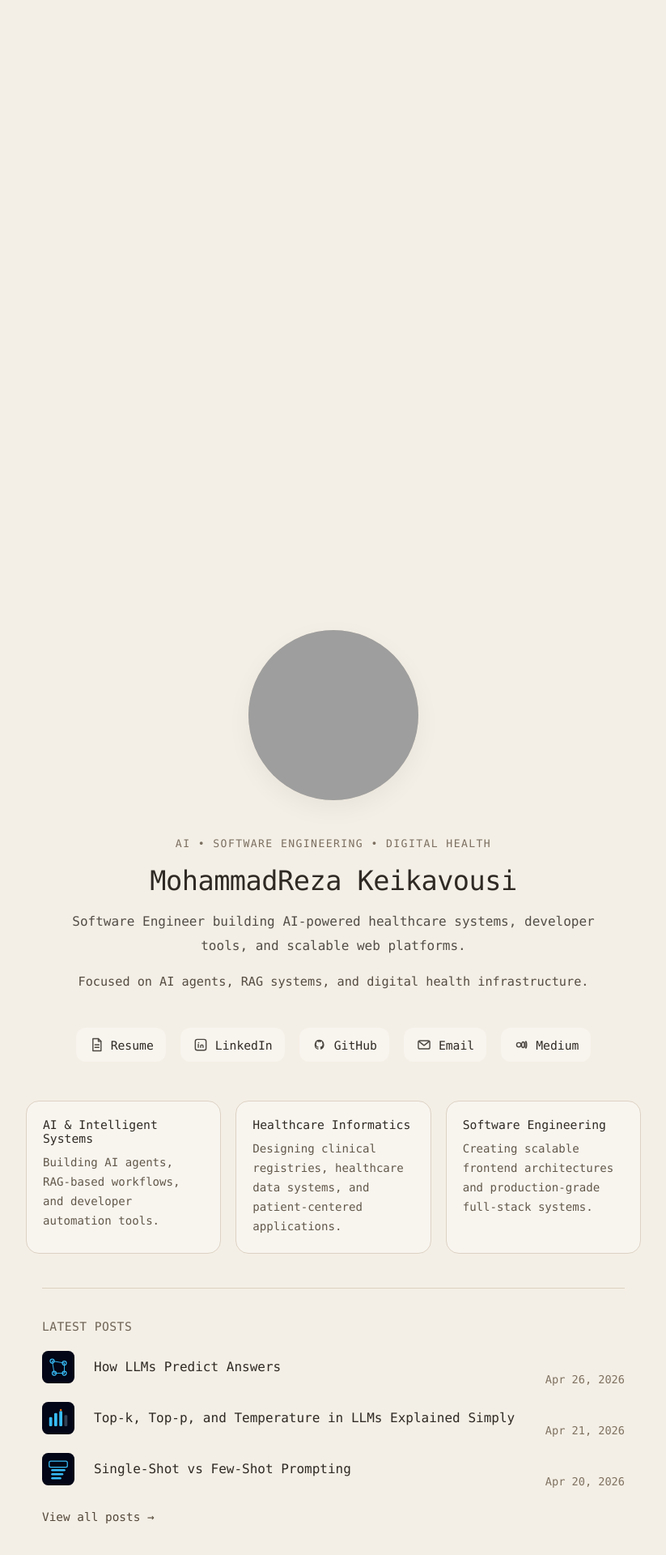
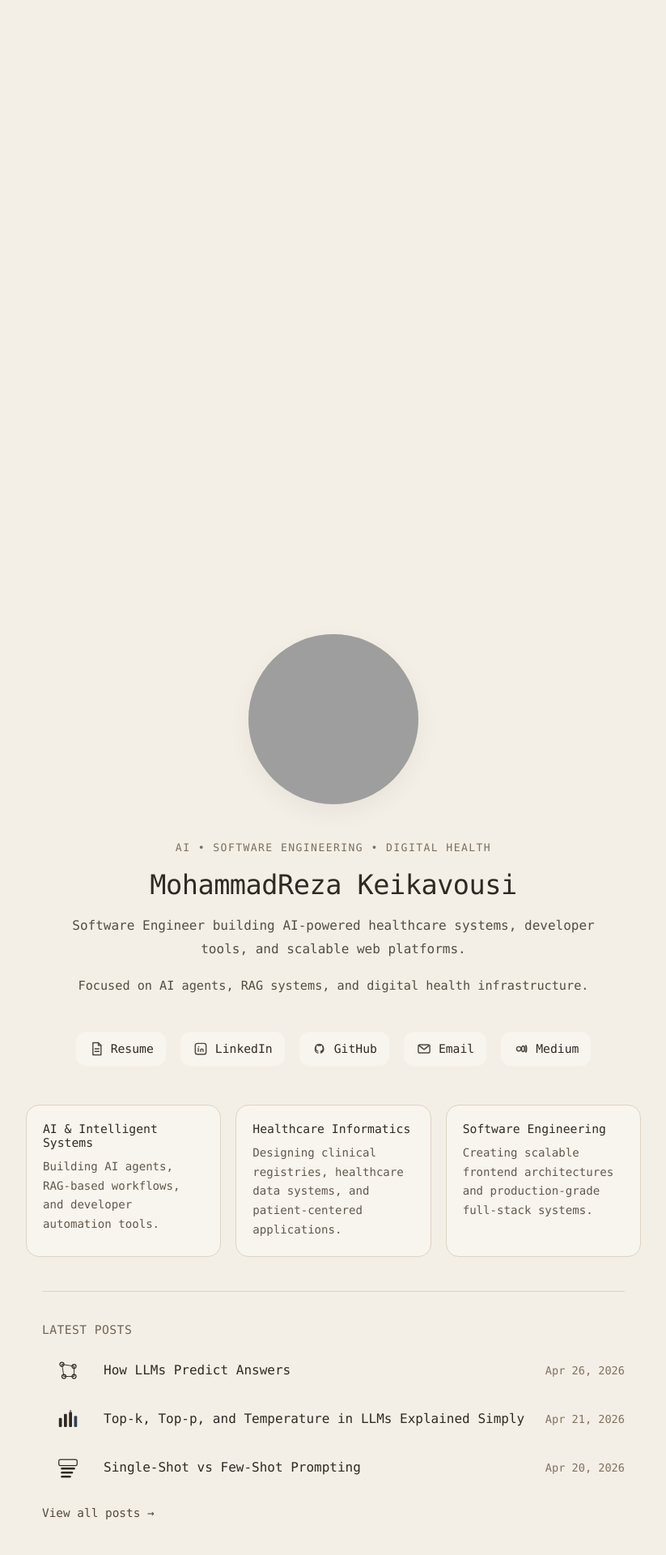
Before and after one commit to keikaavousi/keikaavousi, a Jekyll site: the page built from index.html, in a window 1280 px wide. Shown: the part 876-2796 px from the top of the page at 81% size, without its empty margins (228-1051 px from the left). Built offline with Jekyll 4.4.1, drawn with Linux system fonts in a browser that asks for light colours; some of the changed text lies outside the part shown; grey boxes are pictures that could not be loaded.

Commit message:
add favicon and some style alignments

```diff
--- a/_layouts/default.html
+++ b/_layouts/default.html
@@ -1,25 +1,42 @@
 <!DOCTYPE html>
 <html lang="en">
+
 <head>
     <meta charset="UTF-8">
     <meta name="viewport" content="width=device-width, initial-scale=1.0">
     <title>{% if page.title %}{{ page.title }} | {% endif %}{{ site.title }}</title>
     <meta name="description" content="{{ page.description | default: site.description }}">
     <link rel="stylesheet" href="{{ '/assets/css/styles.css' | relative_url }}">
+    <link rel="icon" type="image/png" href="/favicon-96x96.png" sizes="96x96" />
+    <link rel="icon" type="image/svg+xml" href="/favicon.svg" />
+    <link rel="shortcut icon" href="/favicon.ico" />
+    <link rel="apple-touch-icon" sizes="180x180" href="/apple-touch-icon.png" />
+    <link rel="manifest" href="/site.webmanifest" />
 </head>
+
 <body class="layout-{{ page.layout | default: 'default' }}">
     {{ content }}
 
     <script>
         function openResume() {
+            window.scrollTo({
+                top: 0,
+                behavior: "smooth"
+            });
+            document.body.style.overflowY = "hidden"
             const sheet = document.getElementById("resume-sheet");
-            if (sheet) sheet.classList.remove("hidden");
+            if (sheet) {
+                sheet.classList.remove("hidden");
+                sheet.scrollTo(0, 0)
+            }
         }
 
         function closeResume() {
             const sheet = document.getElementById("resume-sheet");
             if (sheet) sheet.classList.add("hidden");
+            document.body.style.overflowY = "auto"
         }
     </script>
 </body>
+
 </html>
--- a/assets/css/styles.css
+++ b/assets/css/styles.css
@@ -294,7 +294,7 @@
 .post-item {
     display: flex;
     justify-content: space-between;
-    align-items: baseline;
+    align-items: center;
 
     gap: 12px;
 
@@ -312,12 +312,22 @@
 .post-item a {
     font-weight: 400;
     line-height: 1.4;
+    display: flex;
+    align-items: center;
+    gap: 0.75rem;
 }
 
 .post-item span {
     color: #7f7261;
     font-size: 0.85rem;
     white-space: nowrap;
+}
+
+.post-icon {
+    width: 40px;
+    height: 40px;
+    flex-shrink: 0;
+    margin-inline: 0.75rem;
 }
 
 .posts-more {
@@ -504,7 +514,7 @@
     left: 0;
 
     width: 100%;
-    height: 100vh;
+    height: 61vh;
 
     background: #f8f3ea;
 
@@ -516,8 +526,6 @@
     z-index: 999;
 
     overflow-y: auto;
-
-    padding: 28px 20px 60px;
 }
 
 .sheet:not(.hidden) {
@@ -532,9 +540,10 @@
 
     background: #f8f3ea;
 
-    padding: 18px 28px;
+    padding: 18px 0;
 
     display: flex;
+    justify-content: space-between;
     align-items: center;
     gap: 14px;
 
@@ -552,10 +561,10 @@
 
 /* Back Button */
 
-.back-btn {
-    border: 1px solid #d8cdbd;
+.btn {
+    border: 1px solid transparent;
 
-    background: #efe7d9;
+    background: rgba(255, 255, 255, 0.3);
     color: #4a4136;
 
     padding: 6px 12px;
@@ -570,8 +579,9 @@
     font-weight: 300;
 }
 
-.back-btn:hover {
-    background: #e7ddcd;
+.btn:hover {
+    border-color: #d4c7b7;
+    background: rgba(255, 255, 255, 0.55);
 }
 
 /* Sheet Content */
@@ -697,23 +707,4 @@
     .highlight-item {
         padding: 18px;
     }
-
-    .sheet-content {
-        padding: 30px 20px 70px 20px;
-        max-width: 560px;
-    }
-
 }
-
-.post-icon {
-    width: 40px;
-    height: 40px;
-    flex-shrink: 0;
-    margin-right: 0.75rem;
-}
-
-.post-item a {
-    display: flex;
-    align-items: center;
-    gap: 0.75rem;
-}
--- a/index.html
+++ b/index.html
@@ -152,10 +152,10 @@
 </main>
 
 <div id="resume-sheet" class="sheet hidden">
-    <article class="post-page">
-        <nav class="top-nav">
-            <button class="back-btn" onclick="closeResume()">← Home</a>
-        </nav>
+    <div class="sheet-header">
+        <span>Resume</span>
+        <button class="btn" onclick="closeResume()">&times;</a>
+    </div>
 
     <div class="sheet-content">
 
@@ -427,9 +427,4 @@
         </ul>
 
     </div>
-
-        <nav class="top-nav">
-            <button class="back-btn" onclick="closeResume()">← Home</a>
-        </nav>
-    </article>
 </div>
```
Also changed, not shown: apple-touch-icon.png (added), assets/icons/default.svg, assets/icons/llm.svg, assets/icons/prompting.svg, assets/icons/sampling.svg, favicon-96x96.png (added), favicon.ico (added), favicon.svg (added), site.webmanifest (added), web-app-manifest-192x192.png (added), web-app-manifest-512x512.png (added). Lines whose indentation alone changed are shown as unchanged.
